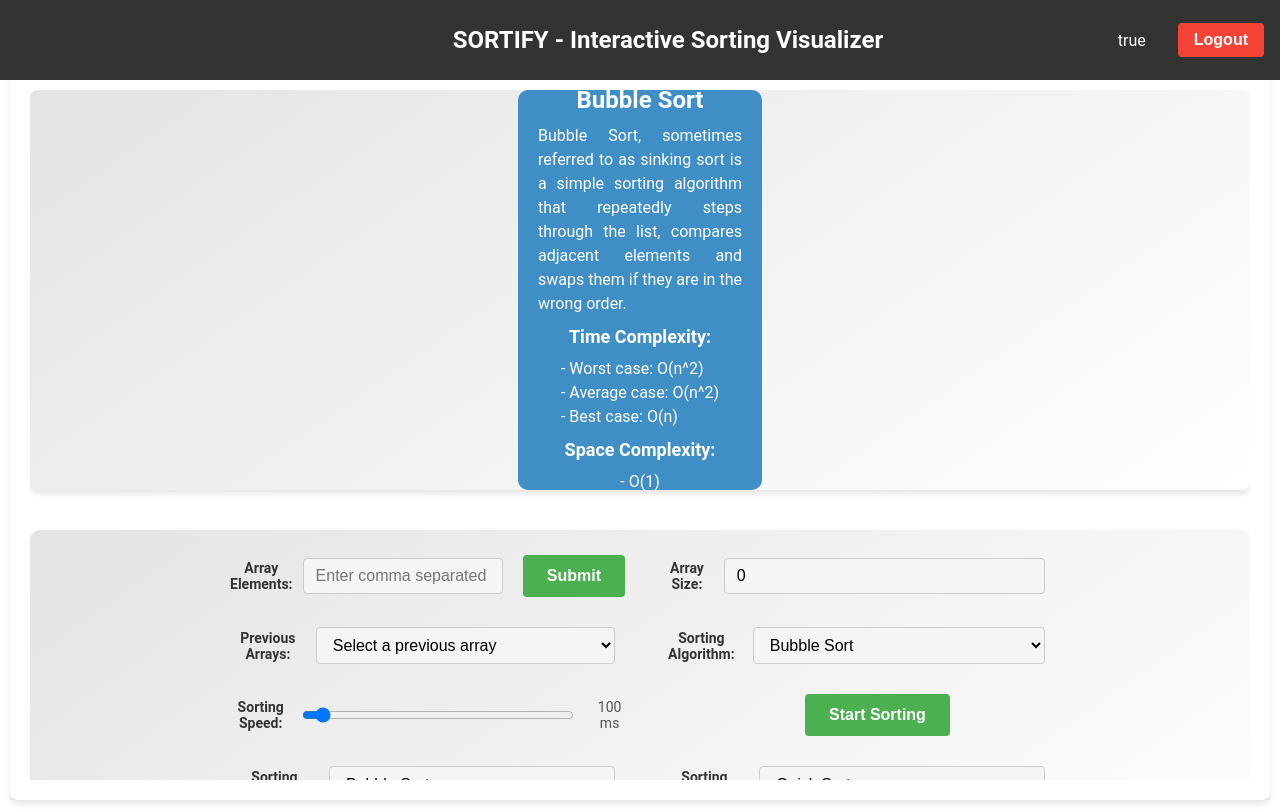
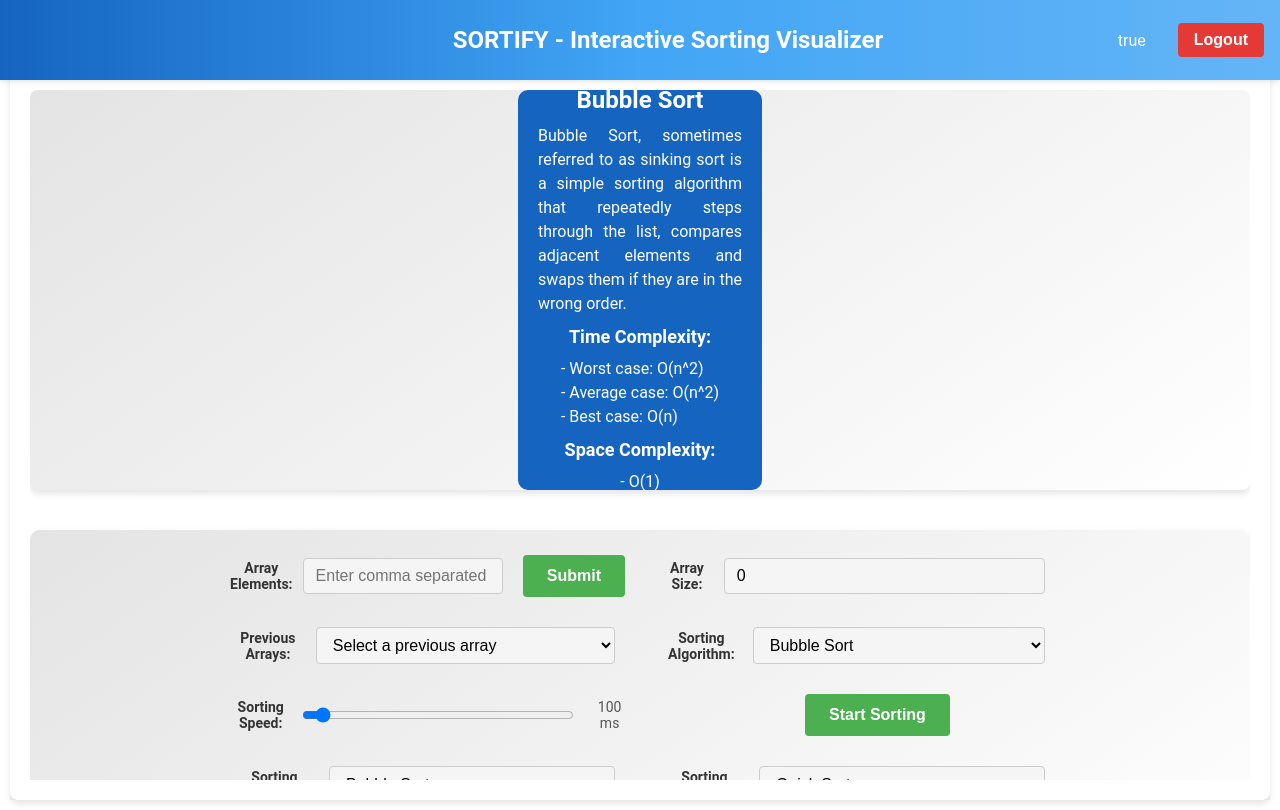
Before and after one commit to Ch-Sai-Jaswanth/vraj, a React (Create React App) app: page /home in a window 1280 px wide. Built offline with nearby package versions, Linux system fonts and the light colour scheme; sample sign-in values are in the browser's storage.

Commit message:
Modified styles for header

```diff
--- a/src/styles/BarGraph.css
+++ b/src/styles/BarGraph.css
@@ -9,7 +9,7 @@
 
 .algorithm-info {
   flex: 0 0 20%;
-  background-color: #408EC6;
+  background-color: #1565C0;
   color: white;
   display: flex;
   flex-direction: column;
--- a/src/styles/Header.css
+++ b/src/styles/Header.css
@@ -3,13 +3,14 @@
   justify-content: space-between;
   align-items: center;
   padding: 1rem;
-  background-color: #333;
-  color: #fff;
+  background-image: linear-gradient(to right, #1565C0, #42A5F5, #64B5F6);
+  color: #FFFFFF;
   width: 100%;
   height: 80px;
   position: fixed;
   top: 0;
   z-index: 100;
+  box-shadow: 0 2px 5px rgba(0, 0, 0, 0.1);
 }
 
 .header-title {
@@ -17,6 +18,9 @@
   font-weight: bold;
   text-align: center;
   margin-left: 35%;
+  color:white;
+  background-clip: text;
+  -webkit-background-clip: text;
 }
 
 .header-login {
@@ -26,8 +30,8 @@
 
 .login-button,
 .logout-button {
-  background-color: #4caf50;
-  color: white;
+  background-color: #4CAF50;
+  color: #FFFFFF;
   border: none;
   padding: 0.5rem 1rem;
   text-align: center;
@@ -35,10 +39,20 @@
   cursor: pointer;
   border-radius: 4px;
   margin-left: 1rem;
+  transition: background-color 0.3s ease;
+}
+
+.login-button:hover,
+.logout-button:hover {
+  background-color: #2E7D32;
 }
 
 .logout-button {
-  background-color: #f44336;
+  background-color: #E53935;
+}
+
+.logout-button:hover {
+  background-color: #C62828;
 }
 
 .logged-in-user {
```
